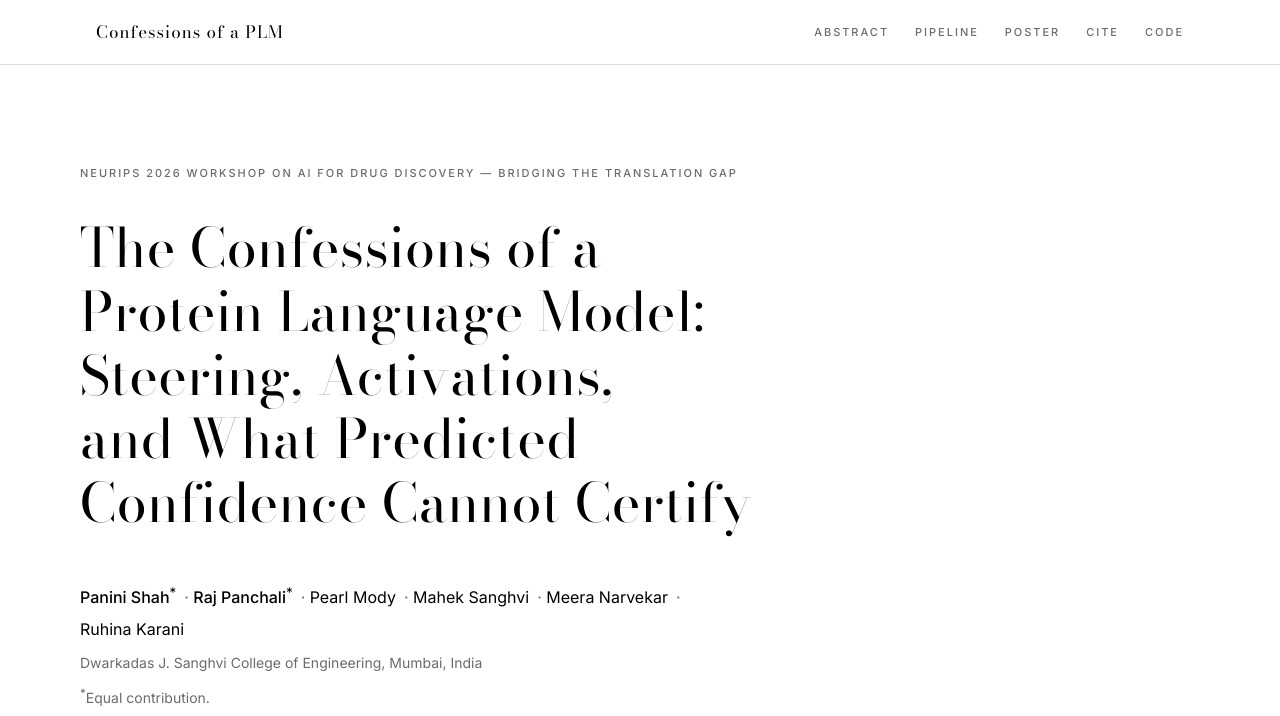
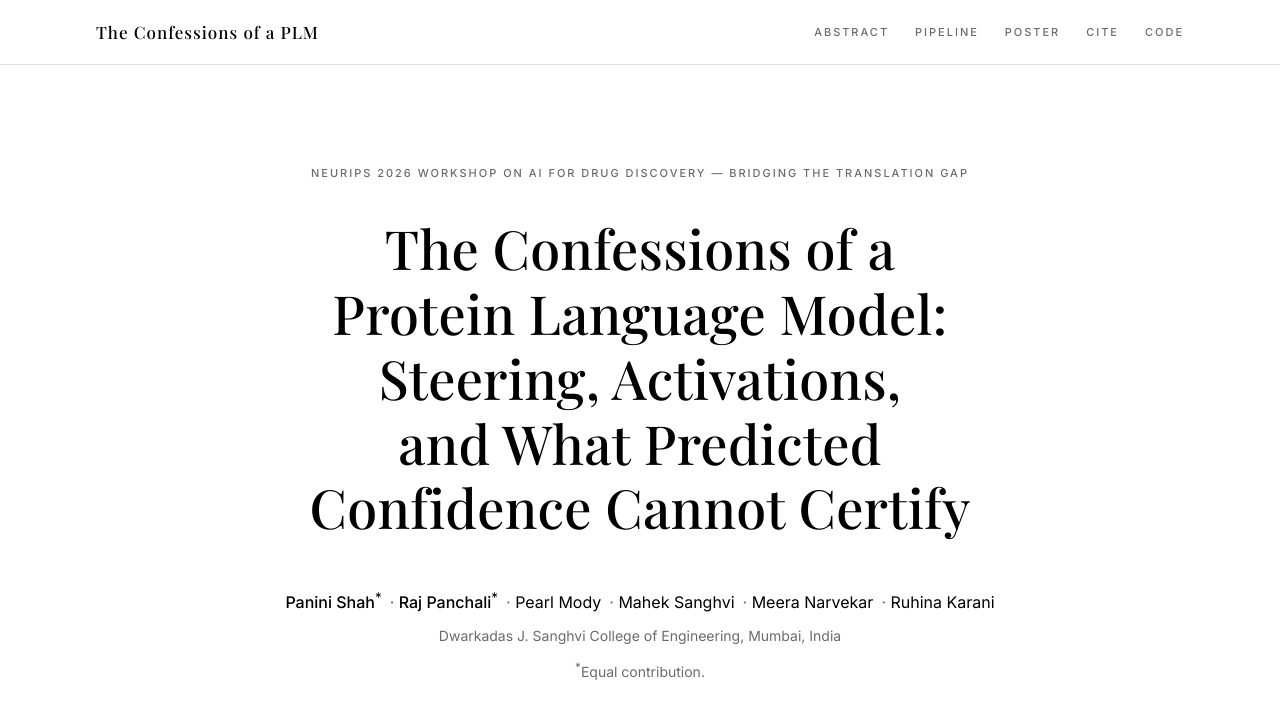
Before and after one commit to paninishah/plm-steering-audit, a plain HTML site: page docs/index.html in a window 1280 px wide. Shown: the top 716 px of the page. Drawn offline with nearby package versions, Linux system fonts and the light colour scheme.

Commit message:
Switch title to Playfair Display, centre hero, link author profiles

```diff
--- a/docs/index.html
+++ b/docs/index.html
@@ -17,7 +17,7 @@
 
 <link rel="preconnect" href="https://fonts.googleapis.com">
 <link rel="preconnect" href="https://fonts.gstatic.com" crossorigin>
-<link rel="stylesheet" href="https://fonts.googleapis.com/css2?family=Bodoni+Moda:opsz,wght@6..96,400;6..96,500&family=Inter:wght@400;500;600&display=swap">
+<link rel="stylesheet" href="https://fonts.googleapis.com/css2?family=Playfair+Display:wght@400;500;600&family=Inter:wght@400;500;600&display=swap">
 <link rel="stylesheet" href="static/css/style.css">
 </head>
 <body>
@@ -25,7 +25,7 @@
 <!-- ================================================================ -->
 <nav class="nav">
   <div class="wrap nav__inner">
-    <span class="nav__mark">Confessions of a PLM</span>
+    <span class="nav__mark">The Confessions of a PLM</span>
     <div class="nav__links tracked">
       <a href="#abstract">Abstract</a>
       <a href="#pipeline">Pipeline</a>
@@ -43,12 +43,12 @@
   <h1 class="hero__title">The Confessions of a Protein Language Model: Steering, Activations, and What Predicted Confidence Cannot Certify</h1>
 
   <p class="authors">
-    <span><b>Panini Shah</b><sup>&#42;</sup></span>
-    <span><b>Raj Panchali</b><sup>&#42;</sup></span>
-    <span>Pearl Mody</span>
-    <span>Mahek Sanghvi</span>
-    <span>Meera Narvekar</span>
-    <span>Ruhina Karani</span>
+    <span><a href="https://www.linkedin.com/in/paninishah/"><b>Panini Shah</b><sup>&#42;</sup></a></span>
+    <span><a href="https://www.linkedin.com/in/raj-panchali-b06a60346/"><b>Raj Panchali</b><sup>&#42;</sup></a></span>
+    <span><a href="https://www.linkedin.com/in/pearl-mody2005/">Pearl Mody</a></span>
+    <span><a href="https://www.linkedin.com/in/maheksanghvii/">Mahek Sanghvi</a></span>
+    <span><a href="https://www.linkedin.com/in/dr-meera-narvekar-a380801b/">Meera Narvekar</a></span>
+    <span><a href="https://www.linkedin.com/in/dr-ruhina-karani/">Ruhina Karani</a></span>
   </p>
   <p class="affil">Dwarkadas J. Sanghvi College of Engineering, Mumbai, India</p>
   <p class="note"><sup>&#42;</sup>Equal contribution.</p>
--- a/docs/static/css/style.css
+++ b/docs/static/css/style.css
@@ -10,7 +10,7 @@
   --rule:    #dcdcdc;  /* hairlines only */
   --rule-sk: #ededed;  /* skeleton / stub fills */
 
-  --serif: "Bodoni Moda", "Didot", "Times New Roman", serif;
+  --serif: "Playfair Display", Georgia, "Times New Roman", serif;
   --sans:  "Inter", -apple-system, BlinkMacSystemFont, "Segoe UI", Helvetica, Arial, sans-serif;
 
   --gutter: 16px;
@@ -75,7 +75,7 @@ a:focus-visible, button:focus-visible {
 }
 .nav__mark {
   font-family: var(--serif);
-  font-variation-settings: "opsz" 16;
+  font-weight: 500;
   font-size: 17px;
   letter-spacing: 0.06em;
   white-space: nowrap;
@@ -88,29 +88,34 @@ a:focus-visible, button:focus-visible {
    Hero
    ------------------------------------------------------------------ */
 
-.hero { padding: 88px 0 56px; }
+.hero {
+  padding: 88px 0 56px;
+  text-align: center;
+}
 
 .hero__venue { color: var(--muted); margin-bottom: 34px; }
 
 .hero__title {
   font-family: var(--serif);
-  /* opsz follows the rendered size so hairlines stay visible when small */
-  font-variation-settings: "opsz" 72;
-  font-weight: 400;
-  font-size: clamp(26px, 4.9vw, 54px);
-  line-height: 1.18;
-  letter-spacing: 0.012em;
-  margin: 0 0 44px;
-  max-width: 23ch;
+  font-weight: 500;
+  font-size: clamp(27px, 4.9vw, 54px);
+  line-height: 1.2;
+  letter-spacing: 0.005em;
+  margin: 0 auto 44px;
+  max-width: 21ch;
   text-wrap: balance;
 }
 
 .authors {
   font-size: 16px;
   line-height: 2;
-  margin: 0 0 6px;
-  max-width: 62ch;
+  margin: 0 auto 6px;
 }
+.authors a {
+  border-bottom: 1px solid transparent;
+  transition: border-color 0.15s ease;
+}
+.authors a:hover { border-bottom-color: var(--ink); }
 .authors b { font-weight: 500; }
 /* keep each name and its separator together so a line never opens with a dot */
 .authors span { white-space: nowrap; }
@@ -124,7 +129,7 @@ a:focus-visible, button:focus-visible {
 .affil, .note {
   color: var(--muted);
   font-size: 14px;
-  margin: 0;
+  margin: 0 auto;
   max-width: 62ch;
 }
 .note { margin-top: 10px; }
@@ -134,6 +139,7 @@ a:focus-visible, button:focus-visible {
 .links {
   display: flex;
   flex-wrap: wrap;
+  justify-content: center;
   gap: 10px;
   margin-top: 40px;
   padding: 0;
@@ -174,7 +180,7 @@ a:focus-visible, button:focus-visible {
 /* lead paragraph gets a touch of the display face */
 .lede {
   font-family: var(--serif);
-  font-variation-settings: "opsz" 28;
+  font-weight: 400;
   font-size: clamp(19px, 2.3vw, 24px);
   line-height: 1.6;
   max-width: 60ch;
@@ -287,7 +293,7 @@ figcaption b { color: var(--ink); font-weight: 500; }
 @media (max-width: 767px) {
   .hero { padding: 56px 0 40px; }
   .section { padding: 52px 0; }
-  .hero__title { font-variation-settings: "opsz" 36; max-width: none; }
+  .hero__title { max-width: none; }
   /* stack the bar: the links do not fit beside the mark at phone width */
   .nav__inner {
     flex-direction: column;
@@ -297,6 +303,15 @@ figcaption b { color: var(--ink); font-weight: 500; }
     padding: 14px 0;
   }
   .nav__links { gap: 16px 18px; }
+  /* the list wraps over three lines here, and a dot left stranded at the end
+     of a centred line reads as a typo — space the names instead */
+  .authors {
+    display: flex;
+    flex-wrap: wrap;
+    justify-content: center;
+    gap: 0 1.3em;
+  }
+  .authors span::after { content: none; }
   .btn { flex: 1 1 auto; justify-content: center; }
 }
 
```
